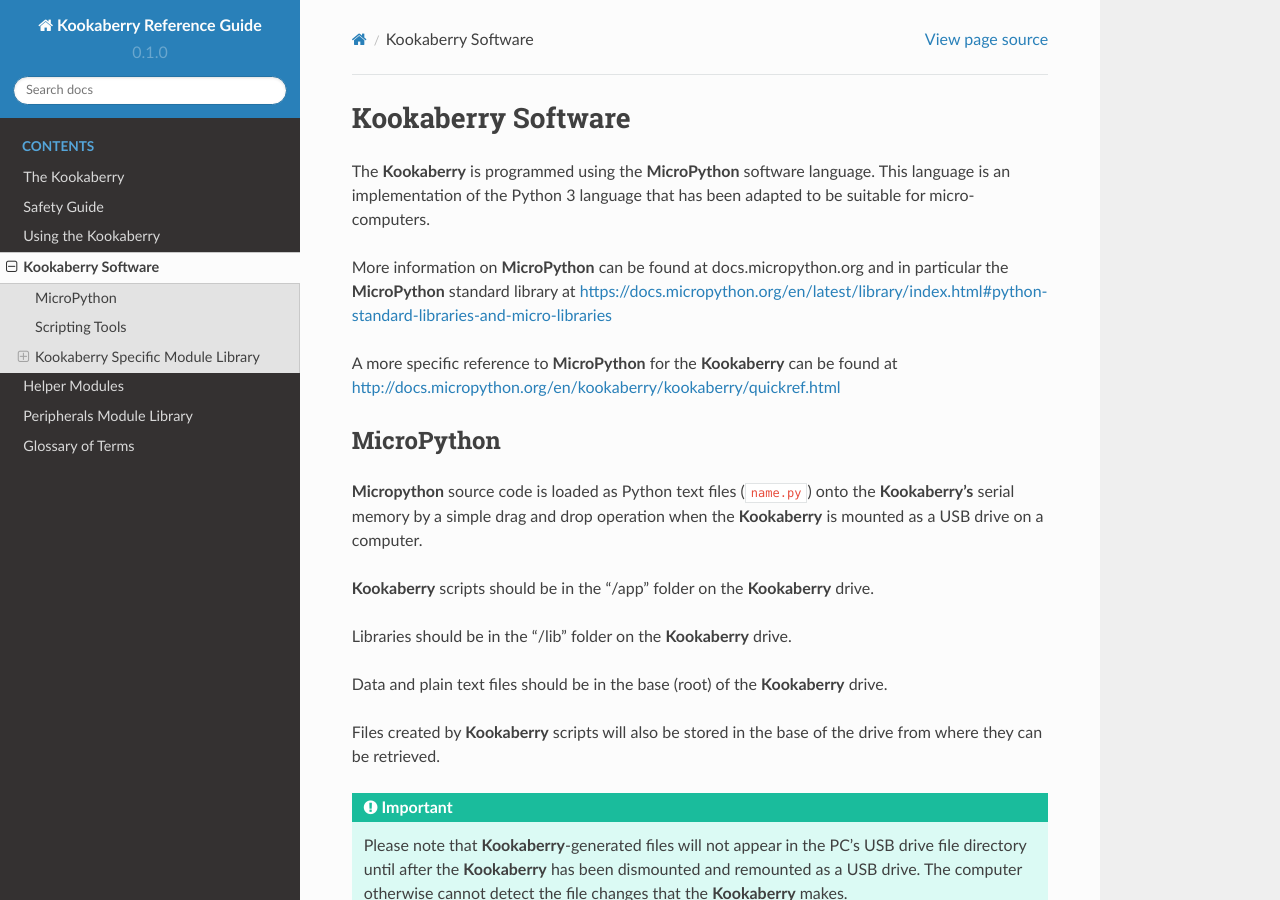
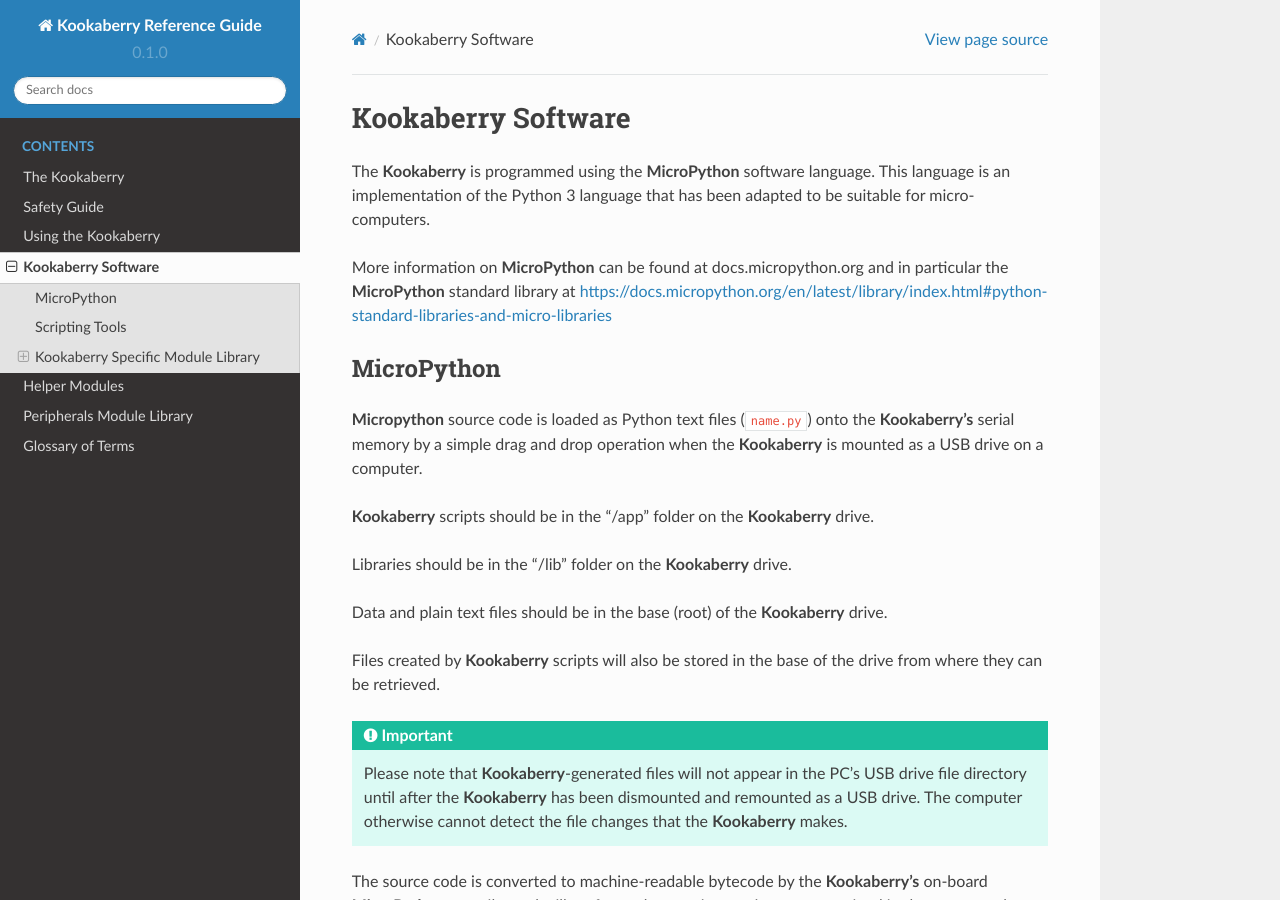
Before and after one commit to TDStrasser/Kookaberry-Reference-Guide, a Sphinx documentation site: the page built from docs/source/software.rst, in a window 1280 px wide and 900 px high. Built offline with Sphinx 7.4.7 and the Read the Docs theme 2.0.0, drawn with Linux system fonts in a browser that asks for light colours.

Commit message:
Removed obsolete reference to the Kookaberry quick reference
Kookaberry quickref documents have ben incorporated into the Kookaberry Reference Guide

```diff
--- a/docs/source/software.rst
+++ b/docs/source/software.rst
@@ -7,7 +7,6 @@
 More information on **MicroPython** can be found at docs.micropython.org and in particular the **MicroPython** standard library at
 https://docs.micropython.org/en/latest/library/index.html#python-standard-libraries-and-micro-libraries
 
-A more specific reference to **MicroPython** for the **Kookaberry** can be found at http://docs.micropython.org/en/kookaberry/kookaberry/quickref.html
 
 MicroPython
 -----------
```
